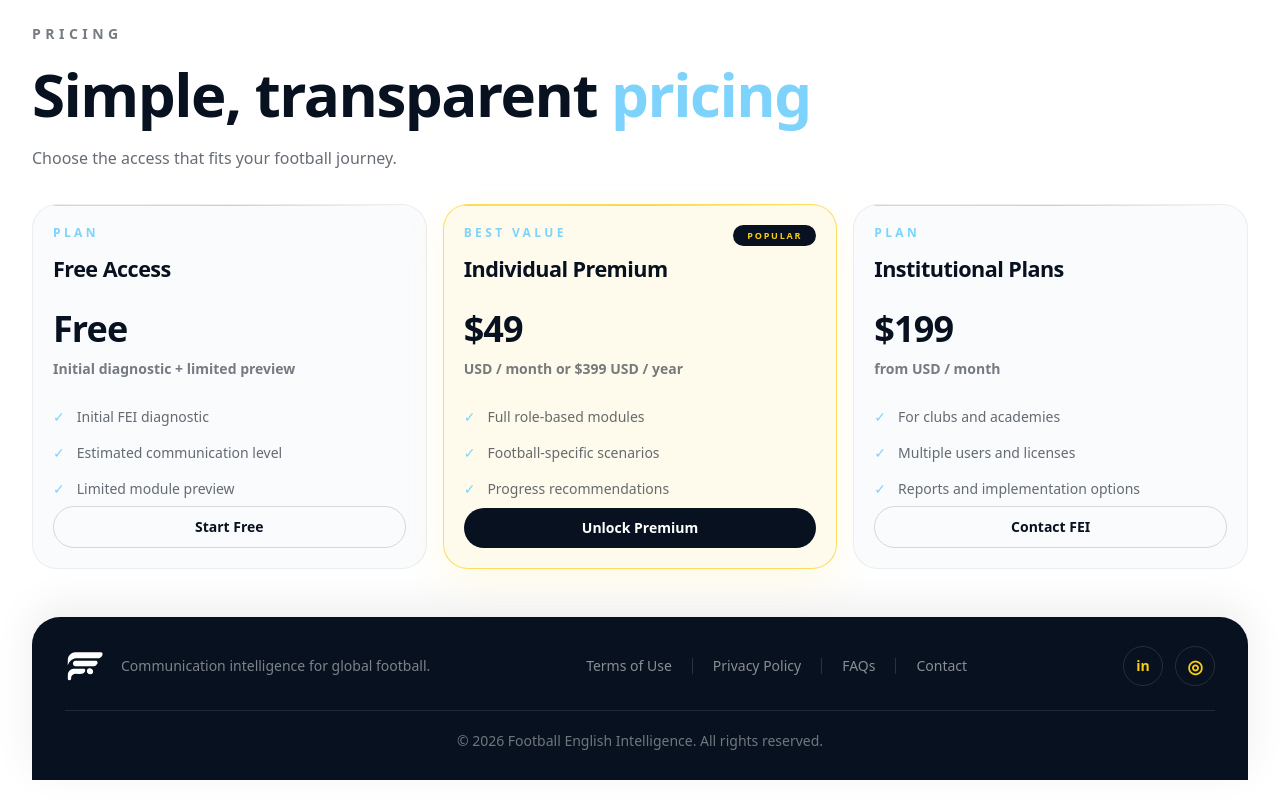
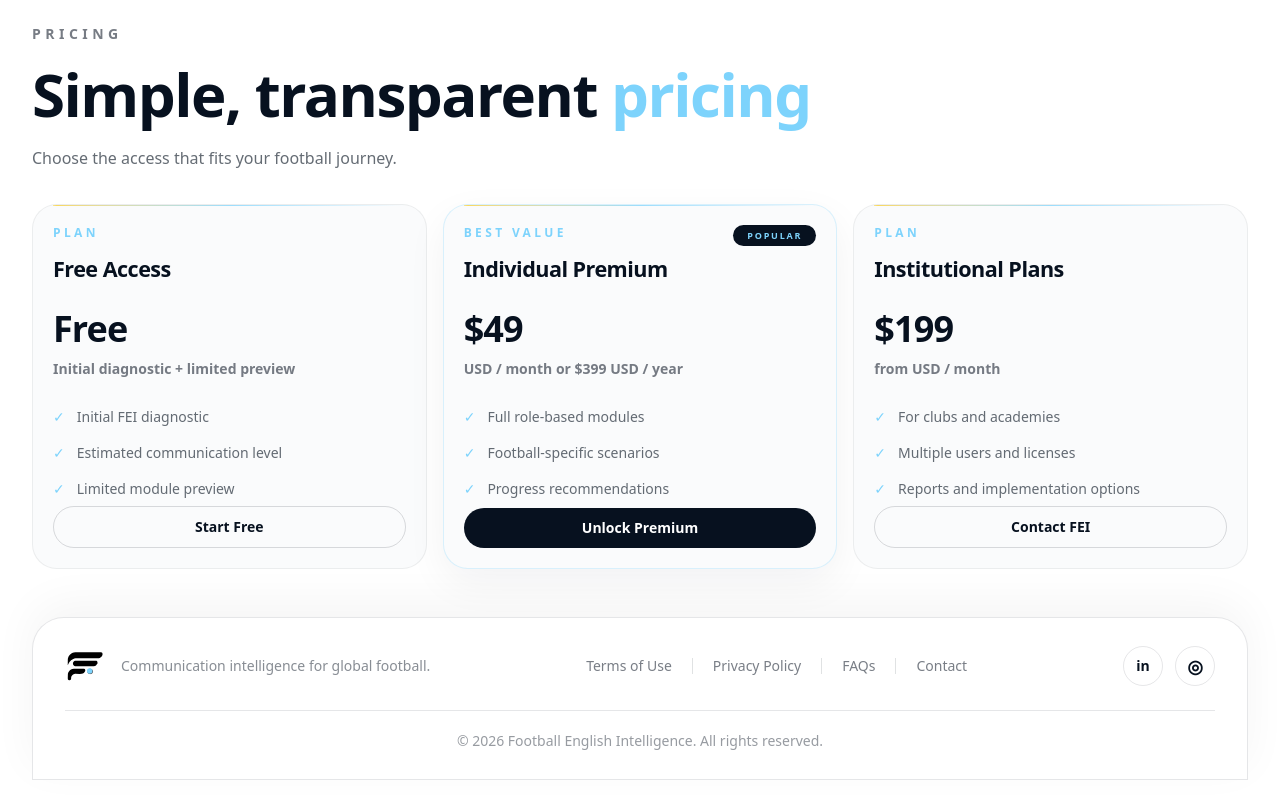
Before and after one commit to feifootball/fei-platform, a Next.js app: page / in a window 1280 px wide. Shown: the part 2647-3447 px from the top of the page. Built offline with nearby package versions, Linux system fonts and the light colour scheme.

Commit message:
Refine pricing highlight and footer layout

```diff
--- a/app/page.tsx
+++ b/app/page.tsx
@@ -646,14 +646,14 @@ export default function Home() {
                 key={plan.name}
                 className={`group relative flex min-h-[365px] flex-col overflow-hidden rounded-[1.55rem] border p-5 transition duration-300 hover:-translate-y-1 ${
                   plan.featured
-                    ? "border-fei-yellow/65 bg-fei-yellow/[0.08] shadow-[0_14px_40px_rgba(250,204,21,0.10)] hover:shadow-[0_22px_55px_rgba(250,204,21,0.16)]"
+                    ? "border-fei-sky/28 bg-[#FAFBFC] shadow-[0_14px_40px_rgba(7,17,31,0.055)] hover:border-fei-sky/40 hover:bg-white hover:shadow-[0_22px_55px_rgba(7,17,31,0.075)]"
                     : "border-fei-bg/[0.06] bg-[#FAFBFC] hover:border-fei-sky/28 hover:bg-white hover:shadow-[0_18px_45px_rgba(7,17,31,0.055)]"
                 }`}
               >
                 <div className="absolute inset-x-5 top-0 h-px bg-gradient-to-r from-fei-yellow via-fei-sky to-transparent opacity-75 transition duration-300 group-hover:h-[2px] group-hover:opacity-100" />
 
                 {plan.badge && (
-                  <span className="absolute right-5 top-5 rounded-full bg-fei-bg px-3.5 py-1 text-[9px] font-black uppercase tracking-[0.2em] text-fei-yellow">
+                  <span className="absolute right-5 top-5 rounded-full bg-fei-bg px-3.5 py-1 text-[9px] font-black uppercase tracking-[0.2em] text-fei-sky">
                     {plan.badge}
                   </span>
                 )}
@@ -701,42 +701,42 @@ export default function Home() {
       </section>
 
       <footer className="bg-white px-5 pb-5 sm:px-8">
-        <div className="mx-auto max-w-7xl rounded-t-[1.75rem] border border-fei-bg/10 bg-fei-bg px-6 py-7 text-white shadow-[0_-12px_40px_rgba(7,17,31,0.07)] sm:px-8">
+        <div className="mx-auto max-w-[1600px] rounded-t-[2rem] border border-fei-bg/10 bg-white px-6 py-7 shadow-[0_-14px_45px_rgba(7,17,31,0.045)] sm:px-8">
           <div className="flex flex-col gap-6 lg:flex-row lg:items-center lg:justify-between">
             <div className="flex items-center gap-4">
               <img
                 src="/fei-logo-navbar-vector.svg"
                 alt="FEI"
-                className="h-10 w-auto brightness-0 invert"
+                className="h-10 w-auto"
               />
 
-              <p className="hidden max-w-xs text-sm leading-6 text-white/48 sm:block">
+              <p className="hidden max-w-xs text-sm leading-6 text-fei-bg/48 sm:block">
                 {lang === "en"
                   ? "Communication intelligence for global football."
                   : "Inteligencia comunicativa para el fútbol global."}
               </p>
             </div>
 
-            <nav className="flex flex-wrap items-center gap-x-5 gap-y-3 text-sm font-medium text-white/52">
-              <a href="/terms" className="transition hover:text-fei-yellow">
+            <nav className="flex flex-wrap items-center gap-x-5 gap-y-3 text-sm font-medium text-fei-bg/54">
+              <a href="/terms" className="transition hover:text-fei-bg">
                 {lang === "en" ? "Terms of Use" : "Términos de uso"}
               </a>
 
-              <span className="hidden h-4 w-px bg-white/14 sm:block" />
+              <span className="hidden h-4 w-px bg-fei-bg/12 sm:block" />
 
-              <a href="/privacy" className="transition hover:text-fei-yellow">
+              <a href="/privacy" className="transition hover:text-fei-bg">
                 {lang === "en" ? "Privacy Policy" : "Política de privacidad"}
               </a>
 
-              <span className="hidden h-4 w-px bg-white/14 sm:block" />
+              <span className="hidden h-4 w-px bg-fei-bg/12 sm:block" />
 
-              <a href="/faqs" className="transition hover:text-fei-yellow">
+              <a href="/faqs" className="transition hover:text-fei-bg">
                 FAQs
               </a>
 
-              <span className="hidden h-4 w-px bg-white/14 sm:block" />
+              <span className="hidden h-4 w-px bg-fei-bg/12 sm:block" />
 
-              <a href="/contact" className="transition hover:text-fei-yellow">
+              <a href="/contact" className="transition hover:text-fei-bg">
                 {lang === "en" ? "Contact" : "Contacto"}
               </a>
             </nav>
@@ -747,7 +747,7 @@ export default function Home() {
                 target="_blank"
                 rel="noreferrer"
                 aria-label="LinkedIn"
-                className="flex h-10 w-10 items-center justify-center rounded-full border border-white/12 text-sm font-black text-fei-yellow transition hover:-translate-y-0.5 hover:border-fei-yellow/50 hover:bg-fei-yellow hover:text-fei-bg"
+                className="flex h-10 w-10 items-center justify-center rounded-full border border-fei-bg/10 text-sm font-black text-fei-bg transition hover:-translate-y-0.5 hover:border-fei-sky/35 hover:bg-fei-sky/10"
               >
                 in
               </a>
@@ -757,14 +757,14 @@ export default function Home() {
                 target="_blank"
                 rel="noreferrer"
                 aria-label="Instagram"
-                className="flex h-10 w-10 items-center justify-center rounded-full border border-white/12 text-lg font-black text-fei-yellow transition hover:-translate-y-0.5 hover:border-fei-yellow/50 hover:bg-fei-yellow hover:text-fei-bg"
+                className="flex h-10 w-10 items-center justify-center rounded-full border border-fei-bg/10 text-lg font-black text-fei-bg transition hover:-translate-y-0.5 hover:border-fei-yellow/45 hover:bg-fei-yellow/12"
               >
                 ◎
               </a>
             </div>
           </div>
 
-          <div className="mt-6 border-t border-white/10 pt-5 text-center text-sm text-white/42">
+          <div className="mt-6 border-t border-fei-bg/10 pt-5 text-center text-sm text-fei-bg/42">
             © 2026 Football English Intelligence. {lang === "en" ? "All rights reserved." : "Todos los derechos reservados."}
           </div>
         </div>
```
